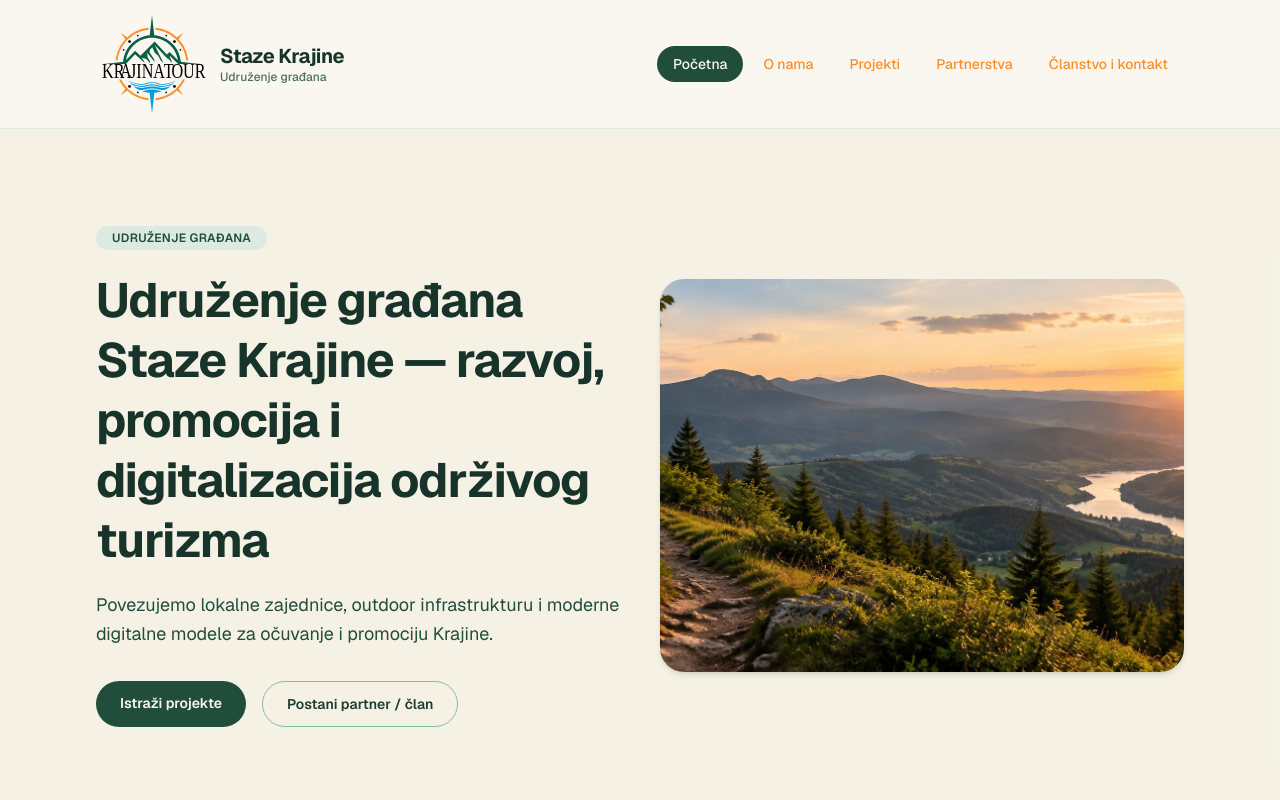
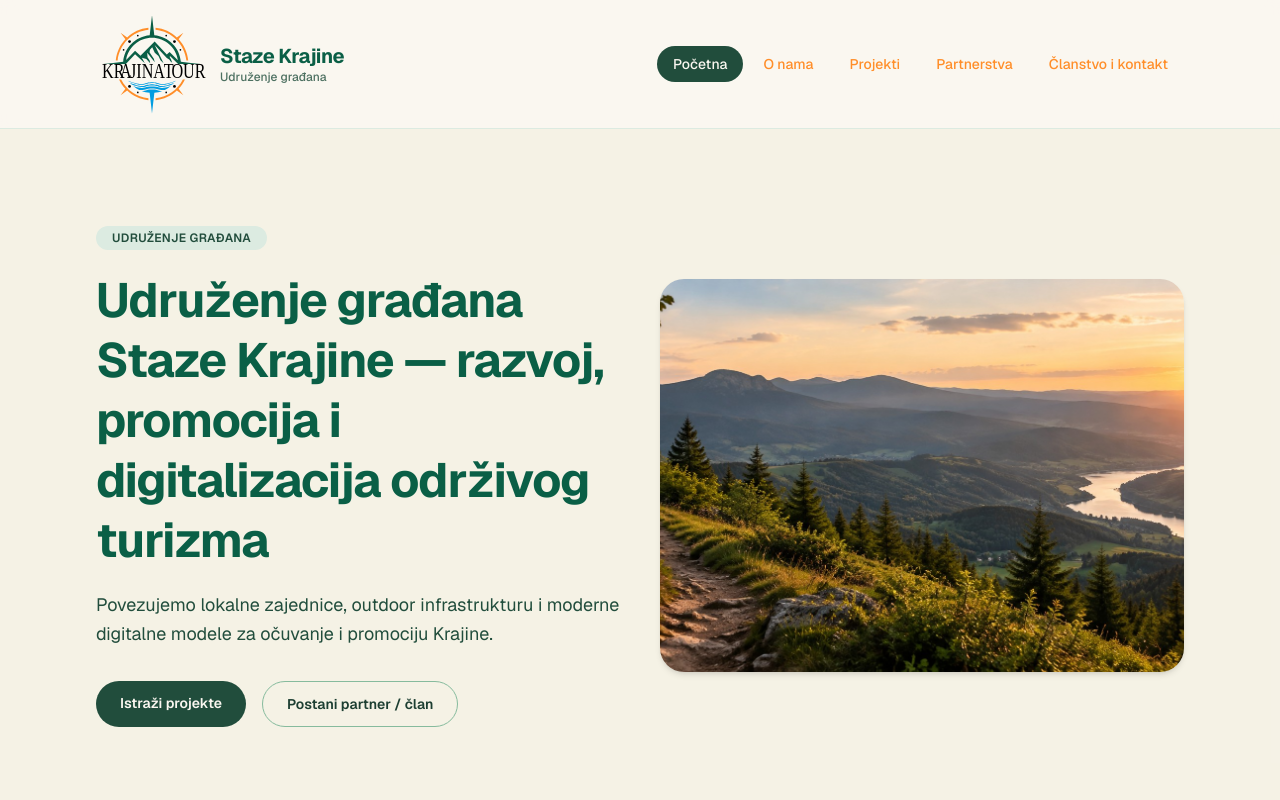
Before and after one commit to KellyVektorAI/stazekrajine-org, a Next.js app: page / in a window 1280 px wide. Shown: the top 800 px of the page. Built offline with nearby package versions, Linux system fonts and the light colour scheme.

Commit message:
Update globals.css

```diff
--- a/app/globals.css
+++ b/app/globals.css
@@ -14,7 +14,7 @@
   --color-forest-600: #286049;
   --color-forest-700: #214d3c;
   --color-forest-800: #1c3e31;
-  --color-forest-900: #18332a;
+  --color-forest-900: #0a5f46;
 
   --color-sand-50: #faf7f0;
   --color-sand-100: #f2ecdc;
```
